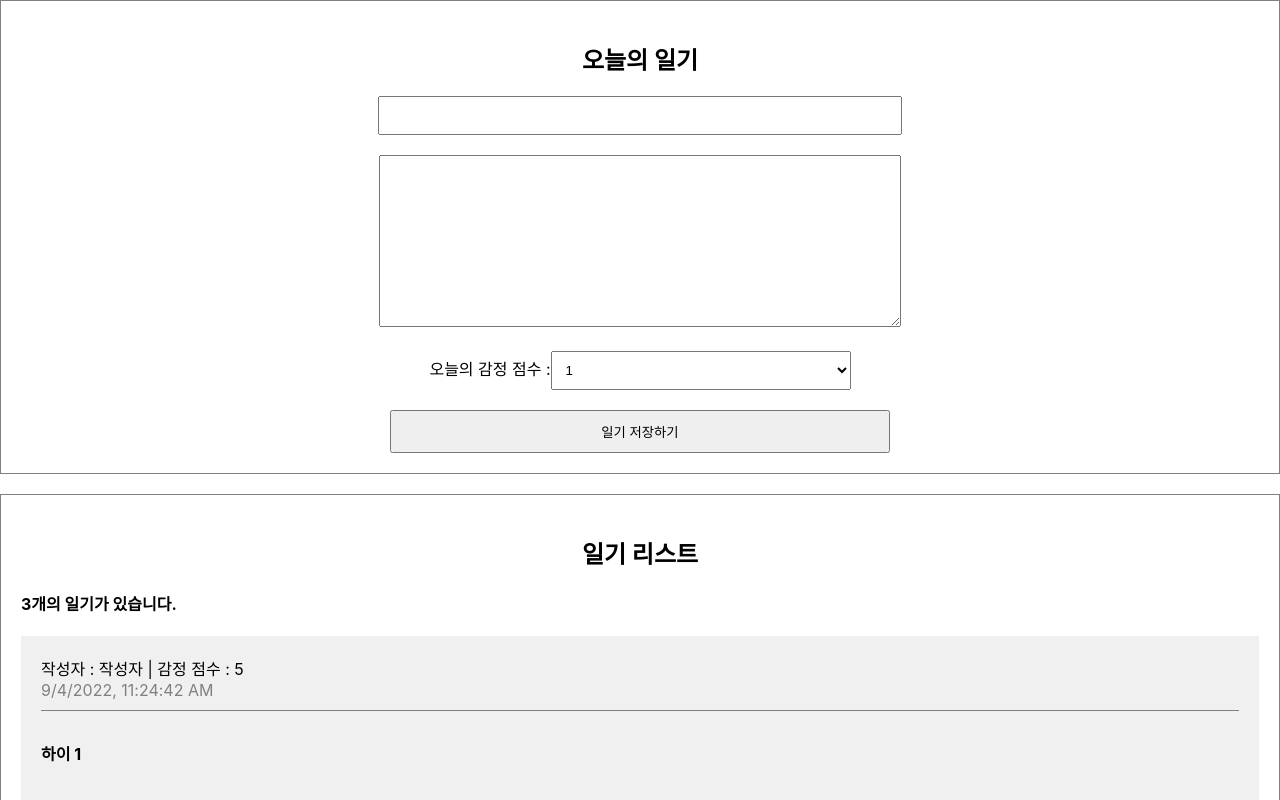
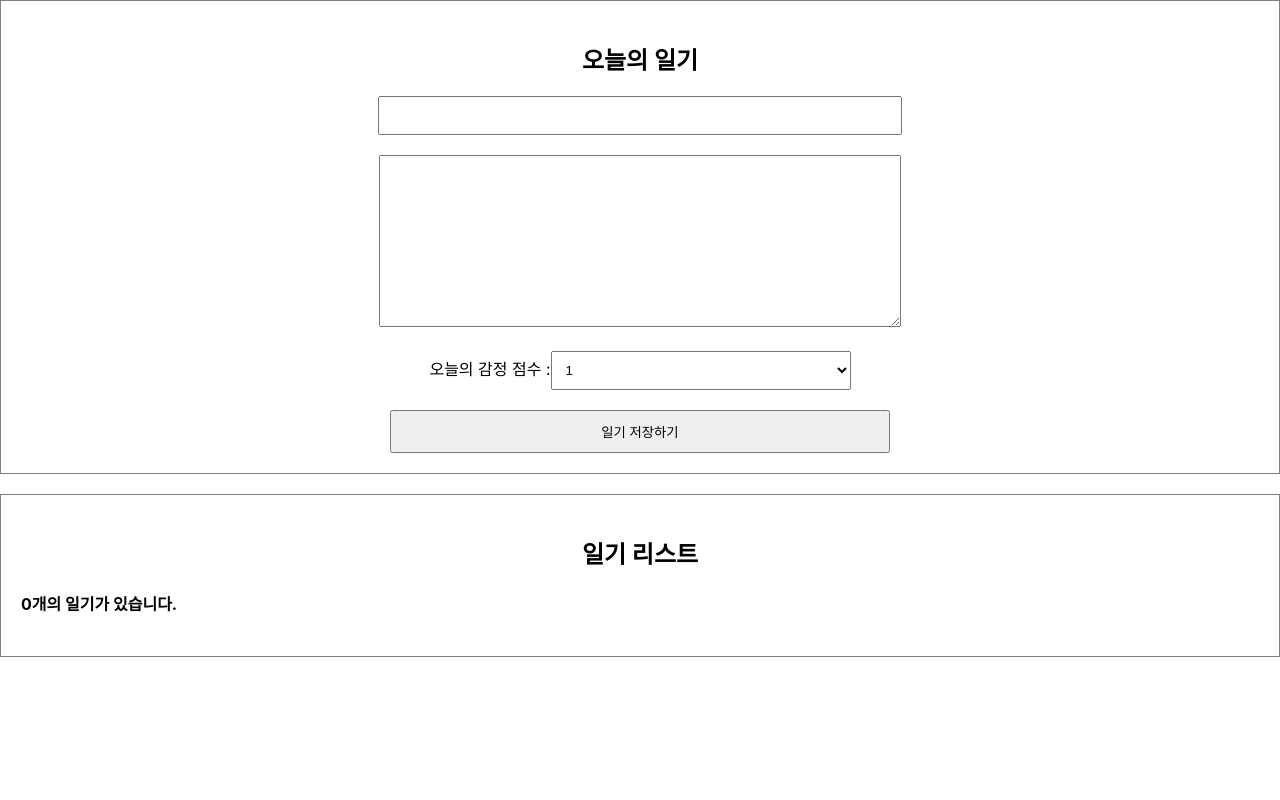
Before and after one commit to eunhye3333/TIL, a React (Create React App) app in the folder simplediary/: page / in a window 1280 px wide. Shown: the top 800 px of the page. Built offline with nearby package versions, Linux system fonts and the light colour scheme.

Commit message:
배열 - 데이터 추가

```diff
--- a/simplediary/src/App.js
+++ b/simplediary/src/App.js
@@ -1,36 +1,58 @@
+import { useRef, useState } from "react";
 import "./App.css";
 import DiaryEditor from "./DiaryEditor";
 import DiaryList from "./DiaryList";
 
-const dummyList = [
-  {
-    id: 1,
-    author: "작성자",
-    content: "하이 1",
-    emotion: 5,
-    created_date: new Date().getTime(), // 밀리세컨즈로 변환하여 저장
-  },
-  {
-    id: 2,
-    author: "작성자2",
-    content: "하이 2",
-    emotion: 2,
-    created_date: new Date().getTime(),
-  },
-  {
-    id: 3,
-    author: "작성자3",
-    content: "하이 3",
-    emotion: 3,
-    created_date: new Date().getTime(),
-  },
-];
+// const dummyList = [
+//   {
+//     id: 1,
+//     author: "작성자",
+//     content: "하이 1",
+//     emotion: 5,
+//     created_date: new Date().getTime(), // 밀리세컨즈로 변환하여 저장
+//   },
+//   {
+//     id: 2,
+//     author: "작성자2",
+//     content: "하이 2",
+//     emotion: 2,
+//     created_date: new Date().getTime(),
+//   },
+//   {
+//     id: 3,
+//     author: "작성자3",
+//     content: "하이 3",
+//     emotion: 3,
+//     created_date: new Date().getTime(),
+//   },
+// ];
 
 function App() {
+  const [data, setdata] = useState([]);
+
+  const dataId = useRef(0);
+
+  // 일기를 저장하면 일기 리스트에 반영이 되도록 설정하는 함수
+  const onCreate = (author, content, emotion) => {
+    const created_date = new Date().getTime();
+    const newItem = {
+      author,
+      content,
+      emotion,
+      created_date,
+      id: dataId.current,
+    };
+
+    data.current += 1;
+
+    setdata([newItem, ...data]); // 원래 데이터에 새로운 일기 추가 (새로운 일기가 제일 위에 오게)
+  };
+
   return (
     <div className="App">
-      <DiaryEditor />
-      <DiaryList diaryList={dummyList} />
+      <DiaryEditor onCreate={onCreate} />
+      {/* <DiaryList diaryList={dummyList} /> */}
+      <DiaryList diaryList={data} />
     </div>
   );
 }
--- a/simplediary/src/DiaryEditor.js
+++ b/simplediary/src/DiaryEditor.js
@@ -1,6 +1,6 @@
 import { useRef, useState } from "react";
 
-const DiaryEditor = () => {
+const DiaryEditor = ({ onCreate }) => {
   const authorInput = useRef(); // React.MutableRefObject -> HTML DOM 요소에 접근하게 해줌
   const contentInput = useRef();
 
@@ -38,7 +38,16 @@
       return;
     }
 
+    onCreate(state.author, state.content, state.emotion);
+
     alert("저장 성공");
+
+    // 저장에 성공하면 일기 작성 폼 초기화
+    setState({
+      author: "",
+      content: "",
+      emotion: 1,
+    });
   };
 
   return (
```
